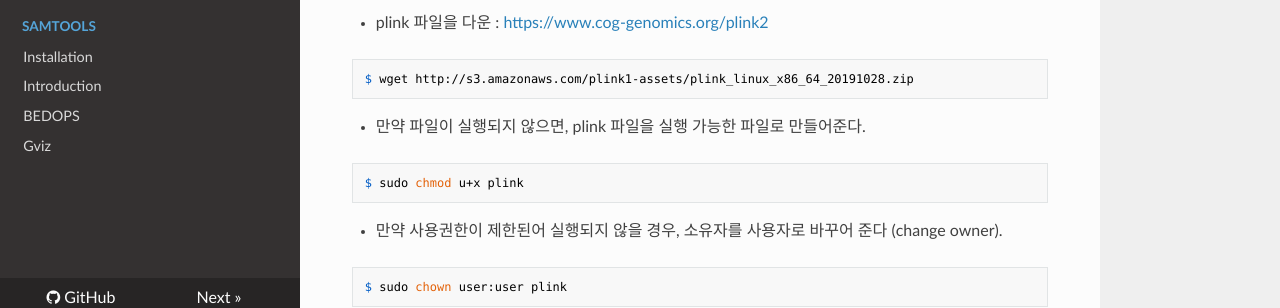
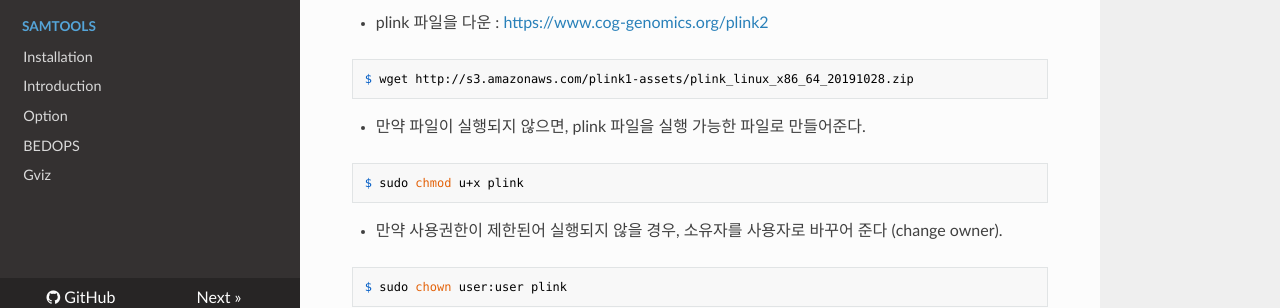
Before and after one commit to WonyoungCho/plink, an MkDocs documentation site: the page built from docs/index.md, in a window 1280 px wide. Shown: the part 582-890 px from the top of the page. Built offline with MkDocs 1.6.1, drawn with Linux system fonts in a browser that asks for light colours; nearby versions of some CDN libraries; old or Windows-style settings are respelled for this version of MkDocs.

Commit message:
Update mkdocs.yml

```diff
--- a/mkdocs.yml
+++ b/mkdocs.yml
@@ -25,6 +25,7 @@ pages:
     - Samtools:
         - 'Installation' : 'samtools_ins.md'
         - 'Introduction' : 'samtools_int.md'
+        - 'Option' : 'samtools_opt.md'
     - BEDOPS: 'bedops_int.md'
     - Gviz: 'Gviz_int.md'
 theme: readthedocs
```
